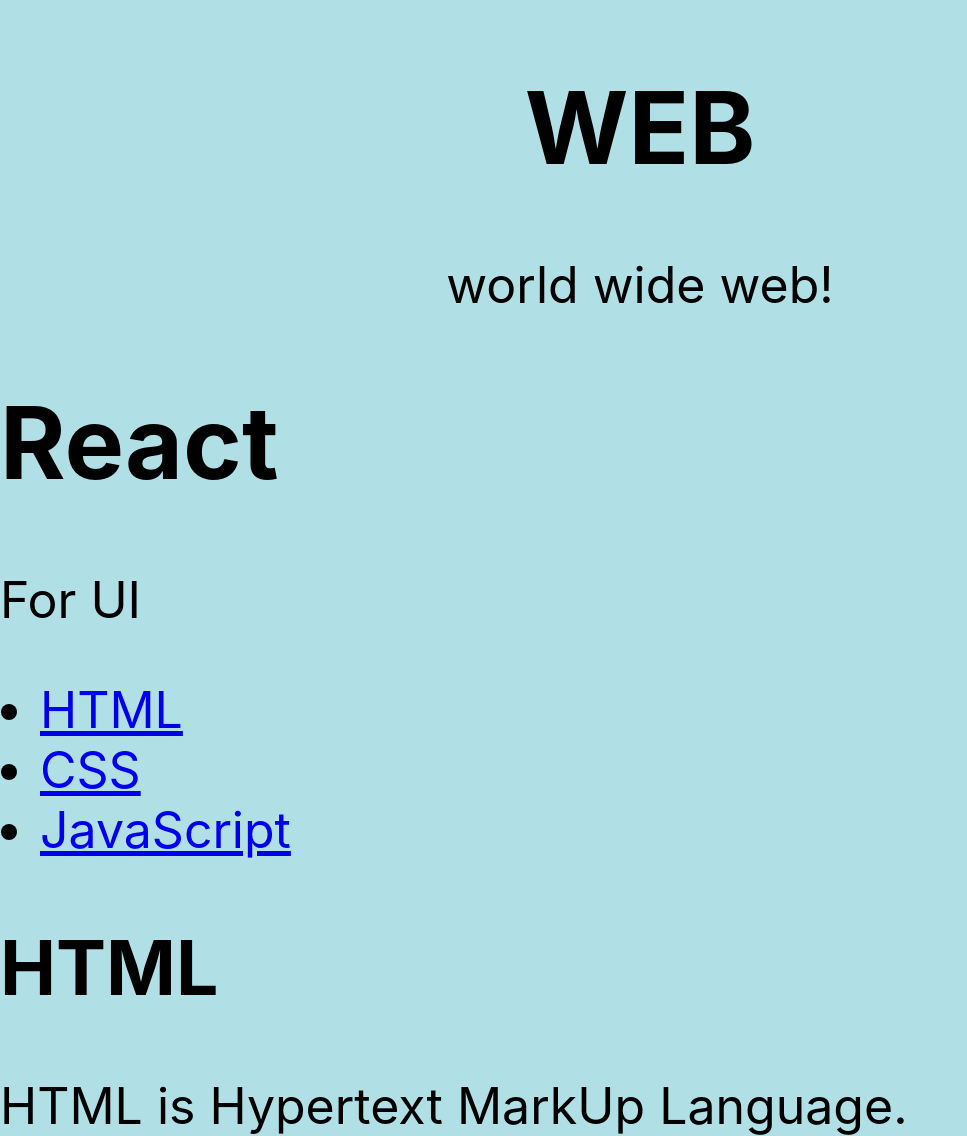
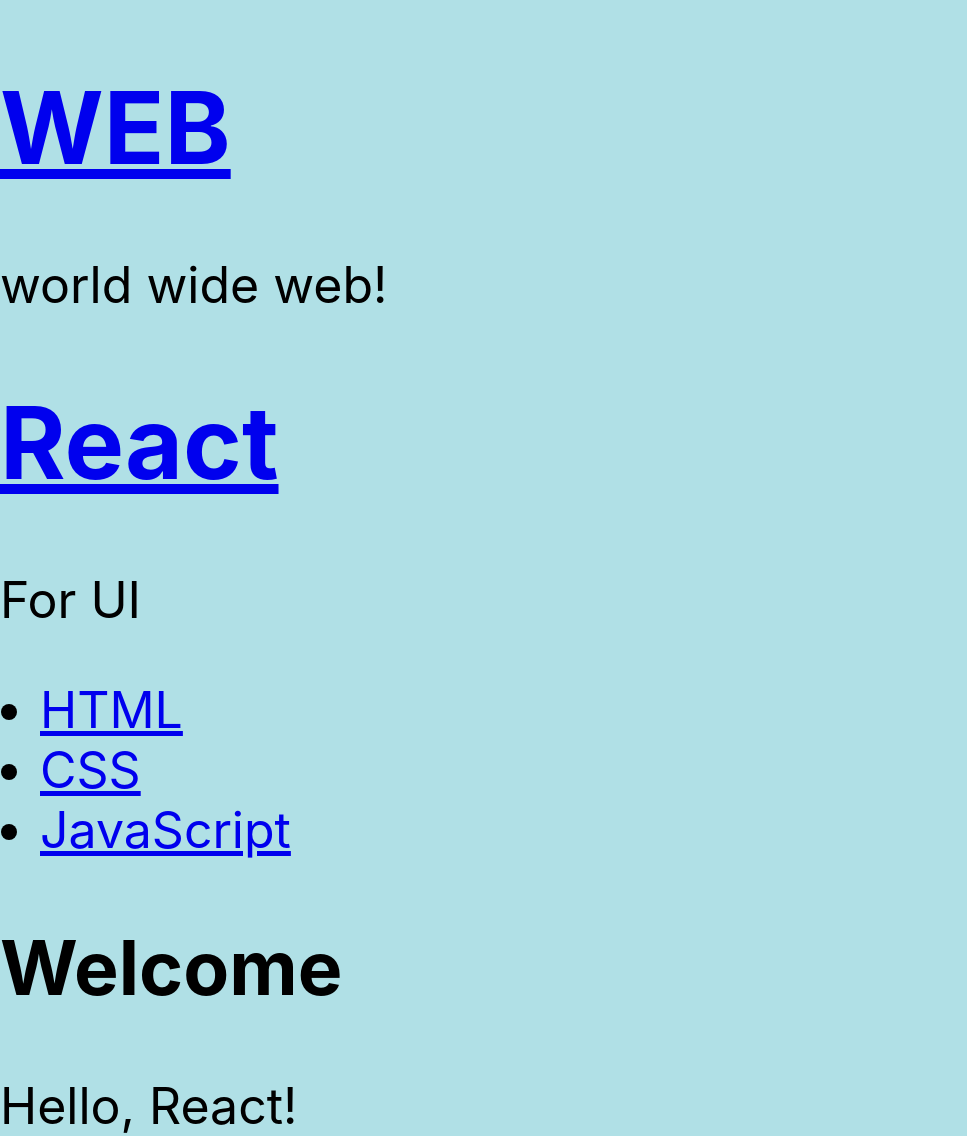
Before and after one commit to Sinyoung3016/react-tutorial, a React (Create React App) app in the folder react-app/: page / in a window 1280 px wide. Shown: the whole page, without its empty margins (0-967 px from the left). Built offline with nearby package versions, Linux system fonts and the light colour scheme.

Commit message:
Update base of Event and Study function's first parameter

```diff
--- a/react-app/src/App.js
+++ b/react-app/src/App.js
@@ -10,7 +10,9 @@
   constructor(props){//render전에 state값 초기화
     super(props);
     this.state = {
+      mode: 'welcome',
       subject:{title:'WEB', sub:'world wide web!'},
+      welcome:{title:'Welcome', desc:'Hello, React!'},
       contents:[
         {id:1, title:'HTML', desc:'HTML is hyper...'},
         {id:2, title:'CSS', desc:'CSS is design...'},
@@ -20,17 +22,43 @@
     //App, 상위 컴포넌트에서 Subject, 하위 컴포넌트로 전달
   }
 
-    render(){
+    render(){//어떤 HTML을 만드는 가를 담당
+      var _title, _desc = null;
+      if(this.state.mode == 'welcome'){
+        _title = this.state.welcome.title;
+        _desc = this.state.welcome.desc;
+      }else if(this.state.mode == 'read'){
+        _title = this.state.contents[0].title;
+        _desc = this.state.contents[0].desc;
+      }
       return (
         <div className="App" >
-        <center>
+        {/* <center>
           <Subject
           title={this.state.subject.title}
           sub={this.state.subject.sub}
-          ></Subject></center>
+          ></Subject></center> */}
+
+          {/* <header>
+            <h1><a href = "/" onClick = {function(e){ //function의 첫번째 매개변수값으로 event객체를 만듬.
+              console.log(e);
+              debugger;
+            }}>{this.state.subject.title}</a></h1>
+            {this.state.subject.sub}
+            </header> */}
+
+            <header>
+            <h1><a href = "/" onClick = {function(e){
+              alert("hi");
+              e.defaultPrevented(); //해당 태그의 기본적인 동작 방법을 지움, 따라서 페이지 전환이 없음.
+            }}>{this.state.subject.title}</a></h1>
+            {this.state.subject.sub}
+            </header>
+
+
           <Subject title="React" sub="For UI"></Subject>
           <TableOfContext data = {this.state.contents}></TableOfContext>
-          <Content title="HTML" desc="  HTML is Hypertext MarkUp Language."></Content>
+          <Content title = {_title} desc = {_desc}></Content>
         </div>
     );
    }
--- a/react-app/src/Components/Subject.js
+++ b/react-app/src/Components/Subject.js
@@ -5,7 +5,7 @@
       return ( //컴포넌트는 하나의 최상위 태그로만 시작해야함.
         //tag => attribute, react => props
         <header>
-          <h1>{this.props.title}</h1>
+          <h1><a href = "/">{this.props.title}</a></h1>
           {this.props.sub}
         </header>
       );
```
